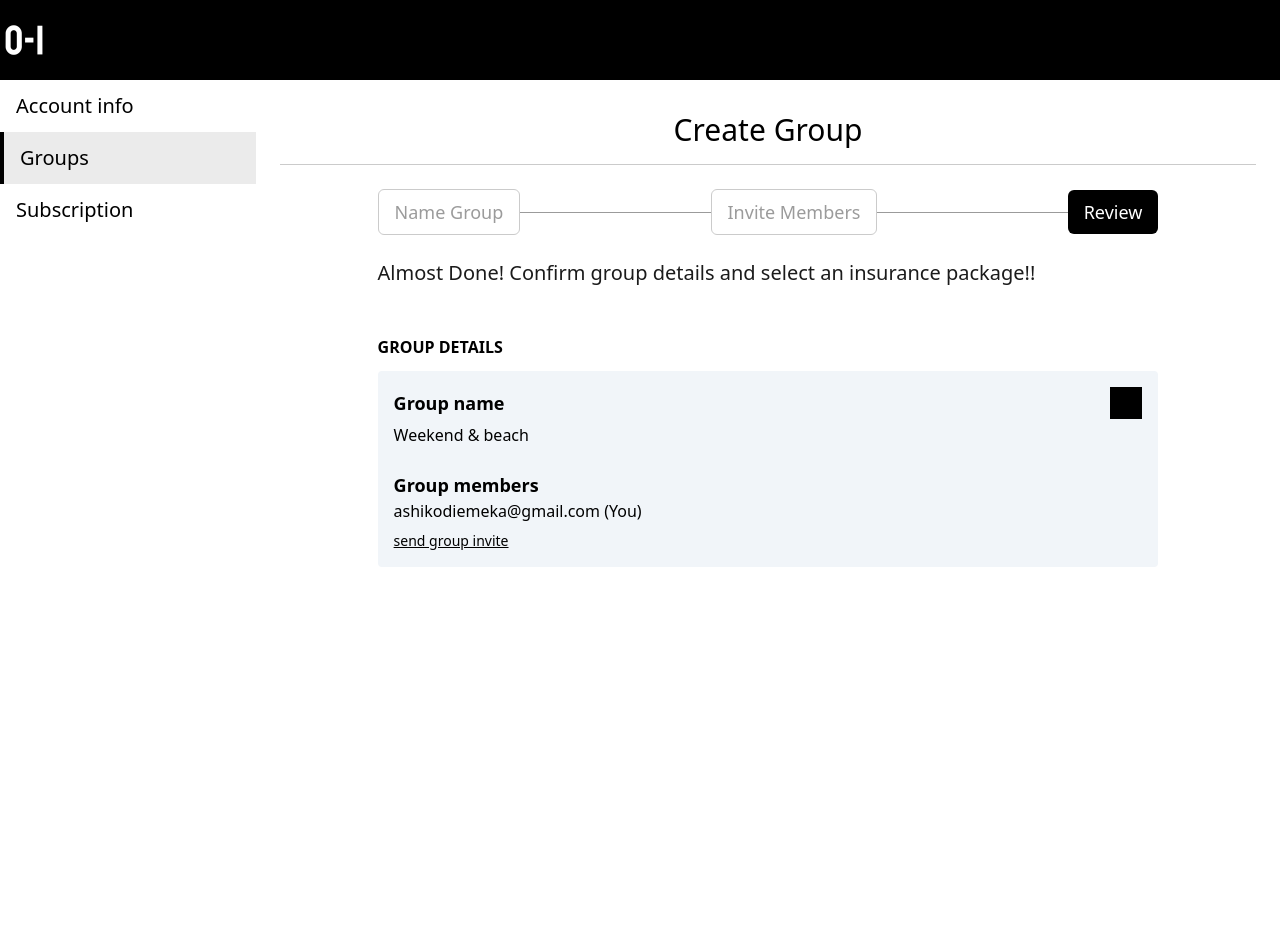
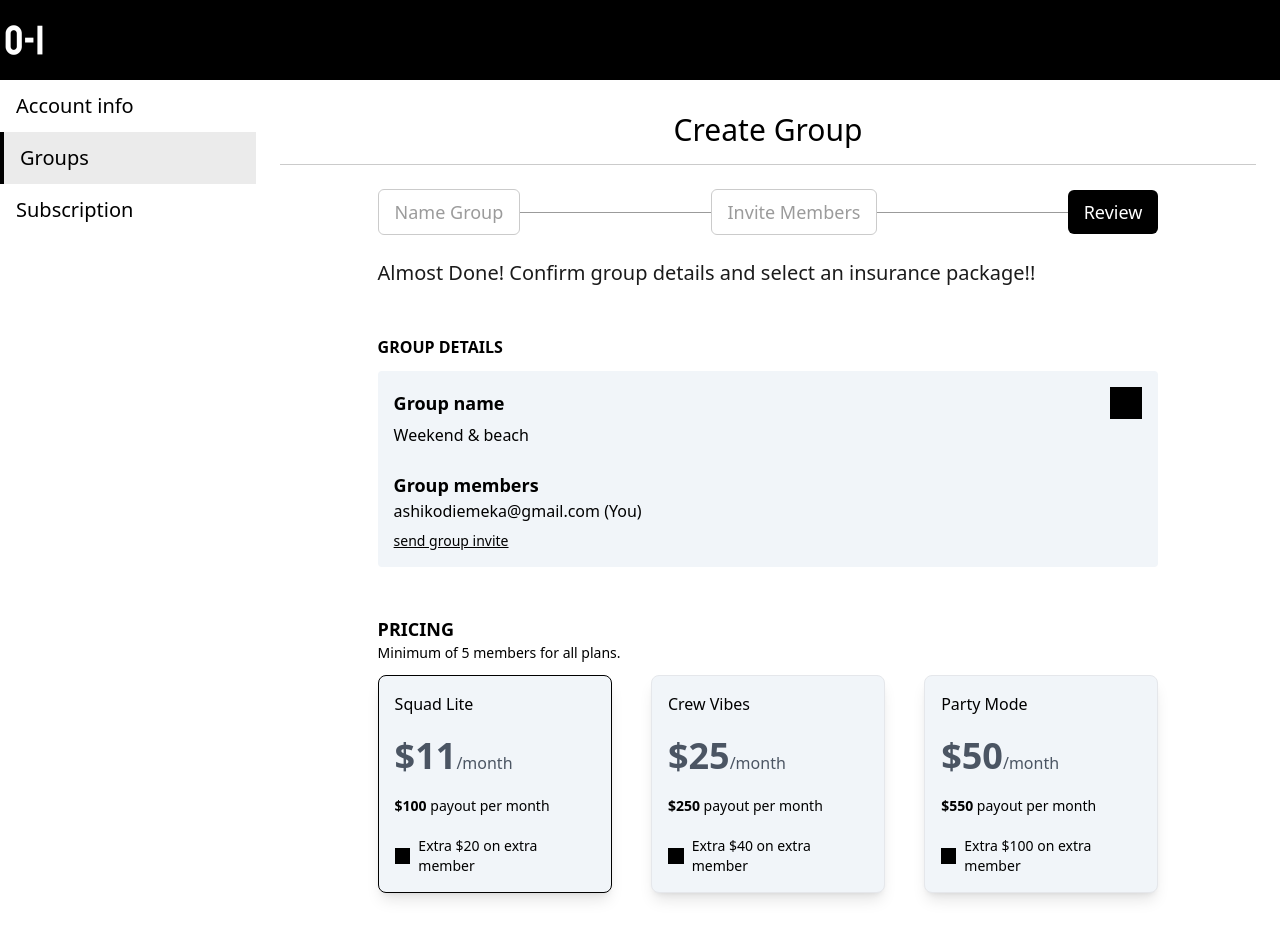
Before and after one commit to outinsure/oi-ng, an Angular app: page /account/groups/new in a window 1280 px wide. Before the commit the page ends 800 px from the top, so only its background shows below. Built offline with nearby package versions, Linux system fonts and the light colour scheme.

Commit message:
add pricing cards

```diff
--- a/src/app/account/account-groups.component.html
+++ b/src/app/account/account-groups.component.html
@@ -47,7 +47,7 @@
                         @if (group.active) {
                             <span class="icon-[ant-design--check-circle-filled] h-6 w-6 bg-green-300"></span>
                         } @else {
-                            <span class="icon-[ant-design--close-circle-filled] h-6 w-6 bg-red-300" style="width: 1.2rem; height: 1.2rem; color: white;"></span>
+                            <span class="icon-[ant-design--close-circle-filled] h-6 w-6 bg-red-300"></span>
                         }
                     </span>
                     <span class="w-32">{{group.createdAt}}</span>
--- a/src/app/groups/group-new.component.html
+++ b/src/app/groups/group-new.component.html
@@ -128,6 +128,70 @@
                 <p>ashikodiemeka&#64;gmail.com (You)</p>
                 <p class="underline text-sm mt-2 cursor-pointer" (click)="goToStep(1)">send group invite</p>
             </div>
+            <h3 class="uppercase text-lg mt-12 mb-0 font-semibold">Pricing</h3>
+            <h5 class="mb-3 font-light text-sm">Minimum of 5 members for all plans.</h5>
+            <div class="flex items-center justify-between">
+                <label
+                  (click)="selectPlan('squad_lite')"
+                  [class.border-black]="selectedPlan === 'squad_lite'"
+                  [class.bg-[#EBEBEB]]="selectedPlan === 'squad_lite'"
+                  class="block bg-slate-100 w-[30%] p-4 border rounded-lg shadow-lg cursor-pointer hover:shadow-xl transition"
+                >
+                  <input
+                    type="radio"
+                    name="plan"
+                    [value]="'squad_lite'"
+                    class="hidden"
+                  />
+                <h3 class="text-md font-normal mb-5">Squad Lite</h3>
+                <p class="text-gray-600"><span class="text-4xl font-bold">$11</span><span>/month</span></p>
+                <p class="text-sm mt-5"><b>$100</b> payout per month</p>
+                <p class="text-sm mt-5 flex items-center">
+                    <span class="icon-[ant-design--check-circle-filled] h-4 w-4 bg-black"></span>
+                    <span class="ml-2">Extra $20 on extra member</span>
+                </p>
+                </label>
+                <label
+                  (click)="selectPlan('crew_vibes')"
+                  [class.border-black]="selectedPlan === 'crew_vibes'"
+                  [class.bg-[#EBEBEB]]="selectedPlan === 'crew_vibes'"
+                  class="block bg-slate-100 w-[30%] p-4 border rounded-lg shadow-lg cursor-pointer hover:shadow-xl transition"
+                >
+                  <input
+                    type="radio"
+                    name="plan"
+                    [value]="'crew_vibes'"
+                    class="hidden"
+                  />
+                <h3 class="text-md font-normal mb-5">Crew Vibes</h3>
+                <p class="text-gray-600"><span class="text-4xl font-bold">$25</span><span>/month</span></p>
+                <p class="text-sm mt-5"><b>$250</b> payout per month</p>
+                <p class="text-sm mt-5 flex items-center">
+                    <span class="icon-[ant-design--check-circle-filled] h-4 w-4 bg-black"></span>
+                    <span class="ml-2">Extra $40 on extra member</span>
+                </p>
+                </label>
+                <label
+                  (click)="selectPlan('party_mode')"
+                  [class.border-black]="selectedPlan === 'party_mode'"
+                  [class.bg-[#EBEBEB]]="selectedPlan === 'party_mode'"
+                  class="block bg-slate-100 w-[30%] p-4 border rounded-lg shadow-lg cursor-pointer hover:shadow-xl transition"
+                >
+                  <input
+                    type="radio"
+                    name="plan"
+                    [value]="'party_mode'"
+                    class="hidden"
+                  />
+                <h3 class="text-md font-normal mb-5">Party Mode</h3>
+                <p class="text-gray-600"><span class="text-4xl font-bold">$50</span><span>/month</span></p>
+                <p class="text-sm mt-5"><b>$550</b> payout per month</p>
+                <p class="text-sm mt-5 flex items-center">
+                    <span class="icon-[ant-design--check-circle-filled] h-4 w-4 bg-black"></span>
+                    <span class="ml-2">Extra $100 on extra member</span>
+                </p>
+                </label>
+              </div>
         </div>
     </div>
 }
--- a/src/app/groups/group-new.component.ts
+++ b/src/app/groups/group-new.component.ts
@@ -8,6 +8,7 @@ import { RouterLink } from "@angular/router";
     imports: [RouterLink]
 })
 export class GroupNewComponent {
+    selectedPlan: string = 'squad_lite'
     tabIndex = 2
     postGroupName = () => {
         this.tabIndex = 1;
@@ -18,4 +19,7 @@ export class GroupNewComponent {
     goToStep(number: number) {
         this.tabIndex = number;
     }
+    selectPlan(plan: string) {
+        this.selectedPlan = plan;
+    }
 }
```
